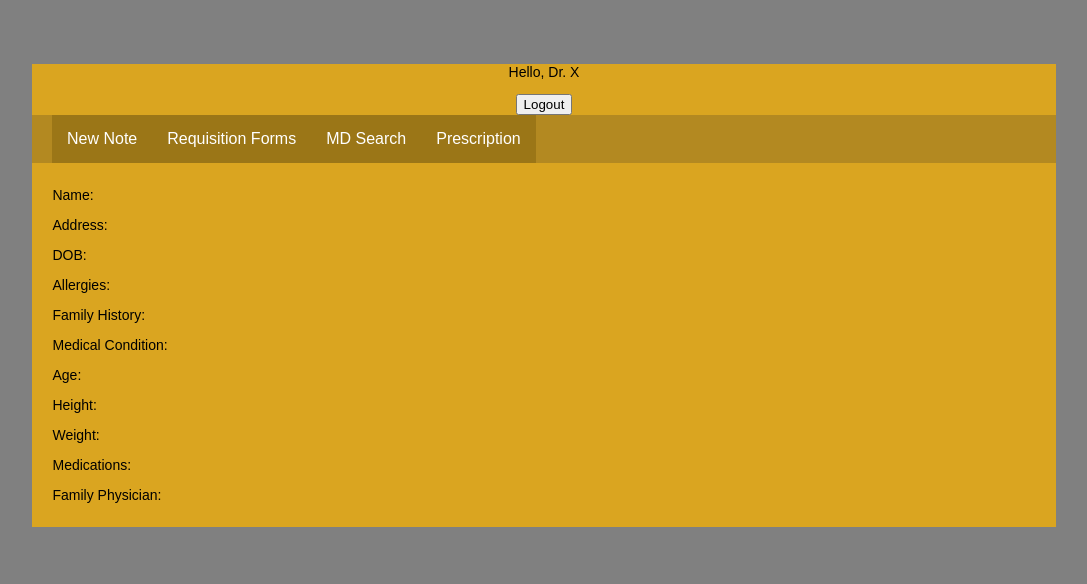
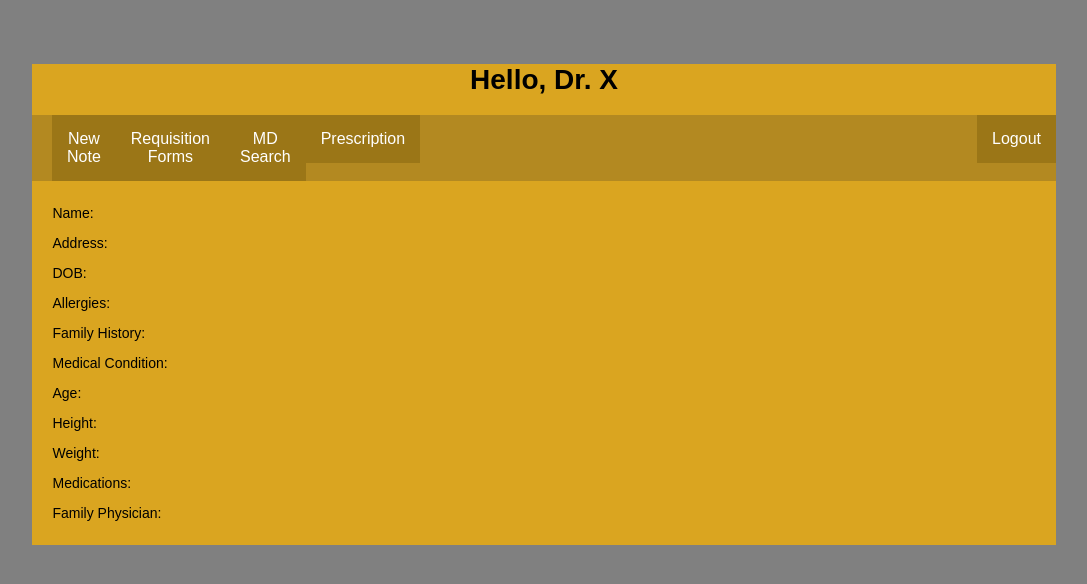
Before and after one commit to ShayFash/PatientManagementsystem, a React (Create React App) app in the folder src/hello-world/: page / in a window 1280 px wide. Shown: the top 584 px of the page, without its empty margins (96-1183 px from the left). Built offline with nearby package versions, Linux system fonts and the light colour scheme.

Commit message:
Added MDSearch component, moved NavBar into a separate module, added dividers to make css cleaner

```diff
--- a/src/hello-world/src/components/Login.js
+++ b/src/hello-world/src/components/Login.js
@@ -19,11 +19,12 @@ function LoginPanel(props) {
                 <form>
                     <input type="text" placeholder="Username" style={{fontSize: "32px"}}></input>
                     <br />
-                    <input type="password" placeholder="Password" style={{fontSize: "32px"}}></input>
+                    <input type="pa" placeholder="Password" style={{fontSize: "32px"}}></input>
                 </form>
             </div>
             <div style={{textAlign: "center"}}>
-                <button className="navBarButton" style={{marginRight: "100px"}}>Forgotten Password?</button>
+                <button className="navBarButton">Forgotten Password?</button>
+                <div className="horizontalDivider"/>
                 <Link to="/">
                     <button className="navBarButton">Login</button>
                 </Link>
--- /dev/null
+++ b/src/hello-world/src/components/MDSearch.js
@@ -0,0 +1,19 @@
+import React, {useState} from 'react';
+
+function MDSearch(props) {
+    const [specialtySelected, setSpecialtySelected] = useState(false);
+
+    return <SpecialtyList />
+}
+
+function SpecialtyList(props) {
+    return (
+        <ul className="homeContainer" style={{padding:"100px"}}>
+            <div>
+
+            </div>
+        </ul>
+    )
+}
+
+export default MDSearch;
--- /dev/null
+++ b/src/hello-world/src/components/NavBar.js
@@ -0,0 +1,74 @@
+import React from 'react';
+import { Link } from 'react-router-dom';
+
+function NavBar(props) {
+    return (
+        <div className="navBar">
+            <Link to="/newnote">
+                <button className="navBarButton" onClick={props.onClick}>
+                    New Note
+                </button>
+            </Link>
+            <Link>
+                <button className="navBarButton" onClick={props.onClick}>
+                    Requisition Forms
+                </button>
+            </Link>
+            <Link to="/MDsearch">
+                <button className="navBarButton" onClick={props.onClick}>
+                    MD Search
+                </button>
+            </Link>
+            <Link>
+                <button className="navBarButton" onClick={props.onClick}>
+                    Prescription
+                </button>
+            </Link>
+            <div className="horizontalDivider" style={{width: "930px"}}/>
+            <Link to='/login'>
+                <button className="navBarButton" onClick={props.onClick}>
+                    Logout
+                </button>
+            </Link>
+        </div>
+    )
+}
+
+
+
+// class NavBar extends React.Component {
+//     render() {
+//         return (
+//             <div className="navBar">
+//                 <Link to="/newnote">
+//                     <button className="navBarButton" onClick={this.props.onClick}>
+//                         New Note
+//                     </button>
+//                 </Link>
+//                 <Link>
+//                     <button className="navBarButton" onClick={this.props.onClick}>
+//                         Requisition Forms
+//                     </button>
+//                 </Link>
+//                 <Link to="/MDsearch">
+//                     <button className="navBarButton" onClick={this.props.onClick}>
+//                         MD Search
+//                     </button>
+//                 </Link>
+//                 <Link>
+//                     <button className="navBarButton" onClick={this.props.onClick}>
+//                         Prescription
+//                     </button>
+//                 </Link>
+//                 <div className="horizontalDivider" style={{width: "930px"}}/>
+//                 <Link to='/login'>
+//                     <button className="navBarButton" onClick={this.props.onClick}>
+//                         Logout
+//                     </button>
+//                 </Link>
+//             </div>
+//         );
+//     }
+// }
+
+export default NavBar;
--- a/src/hello-world/src/components/NewNote.js
+++ b/src/hello-world/src/components/NewNote.js
@@ -18,9 +18,10 @@ function NewNote(props) {
     return (
         <div>
             <form className="homeContainer" style={{padding: "50px"}}>
-                <span style={{marginRight: "700px", fontSize: "24px", fontWeight: "bold", fontStyle: "italic"}}>
+                <span style={{fontSize: "24px", fontWeight: "bold", fontStyle: "italic"}}>
                     New Note:
                 </span>
+                <div className="horizontalDivider" style={{width: "700px"}}/>
                 <Link to="/">
                     <button className="navBarButton">Back</button>
                 </Link>
@@ -32,16 +33,17 @@ function NewNote(props) {
                 </textarea>
                 <br />
                 <input type="text" placeholder="Diagnosis" value={diagnosisText} onChange={changeDiagnosis}
-                style={{width:"450px", fontSize: "16px", marginRight: "450px"}}
+                style={{width:"450px", fontSize: "16px"}}
                 >
                 </input>
+                <div className="horizontalDivider" style={{width: "450px"}}/>
                 <br/>
                 <Link to="/">
                     <button className="navBarButton"
-                    style={{marginRight: "850px", marginTop: "20px"}}
+                    style={{marginTop: "5px"}}
                     >Post</button>
                 </Link>
-
+                <div className="horizontalDivider" style={{width: "830px"}}/>
             </form>
         </div>
     )
--- a/src/hello-world/src/index.css
+++ b/src/hello-world/src/index.css
@@ -21,6 +21,18 @@ code {
     margin-right: 10%;
     text-align: center;
     background-color: goldenrod;
+}
+
+.horizontalDivider {
+    width: 100px; /*Should be editted in-line to desired width*/
+    height: auto;
+    display: inline-block
+}
+
+.verticalDivider {
+    width: auto;
+    height: 100px; /*Should be editted in-line to desired height*/
+    display: inline-block
 }
 
 /* Demographics */
@@ -69,3 +81,5 @@ code {
     margin-right: 30%;
     height: 200px;
 }
+
+/* Search */
--- a/src/hello-world/src/index.js
+++ b/src/hello-world/src/index.js
@@ -10,6 +10,8 @@ import {
 } from "react-router-dom";
 import NewNote from './components/NewNote';
 import Login from './components/Login';
+import MDSearch from './components/MDSearch';
+import NavBar from './components/NavBar';
 
 class HomeContainer extends React.Component {
     constructor(props) {
@@ -20,12 +22,7 @@ class HomeContainer extends React.Component {
     render(){
         return (
             <div className="homeContainer">
-                <p>Hello, Dr. X</p>
-                <Link to='/login'>
-                    <button className="logoutButton" onClick={this.props.onClick}>
-                        Logout
-                    </button>
-                </Link>
+                <h1>Hello, Dr. X</h1>
                 <NavBar />
                 <Demographics />
             </div>
@@ -55,35 +52,6 @@ class Demographics extends React.Component {
     }
 }
 
-class NavBar extends React.Component {
-    render() {
-        return (
-            <div className="navBar">
-                <Link to="/newnote">
-                    <button className="navBarButton" onClick={this.props.onClick}>
-                        New Note
-                    </button>
-                </Link>
-                <Link>
-                    <button className="navBarButton" onClick={this.props.onClick}>
-                        Requisition Forms
-                    </button>
-                </Link>
-                <Link>
-                    <button className="navBarButton" onClick={this.props.onClick}>
-                        MD Search
-                    </button>
-                </Link>
-                <Link>
-                    <button className="navBarButton" onClick={this.props.onClick}>
-                        Prescription
-                    </button>
-                </Link>
-            </div>
-        );
-    }
-}
-
 // class Logout extends React.Component {
 //     render() {
 //         /* Temporary obviously */
@@ -100,6 +68,7 @@ export default function App() {
                 {/* <Route path="/logout" component={Logout} /> */}
                 <Route path="/newnote" component={NewNote} />
                 <Route path="/login" component={Login}></Route>
+                <Route path="/MDsearch" component={MDSearch}></Route>
             </Switch>
         </Router>
     );
```
